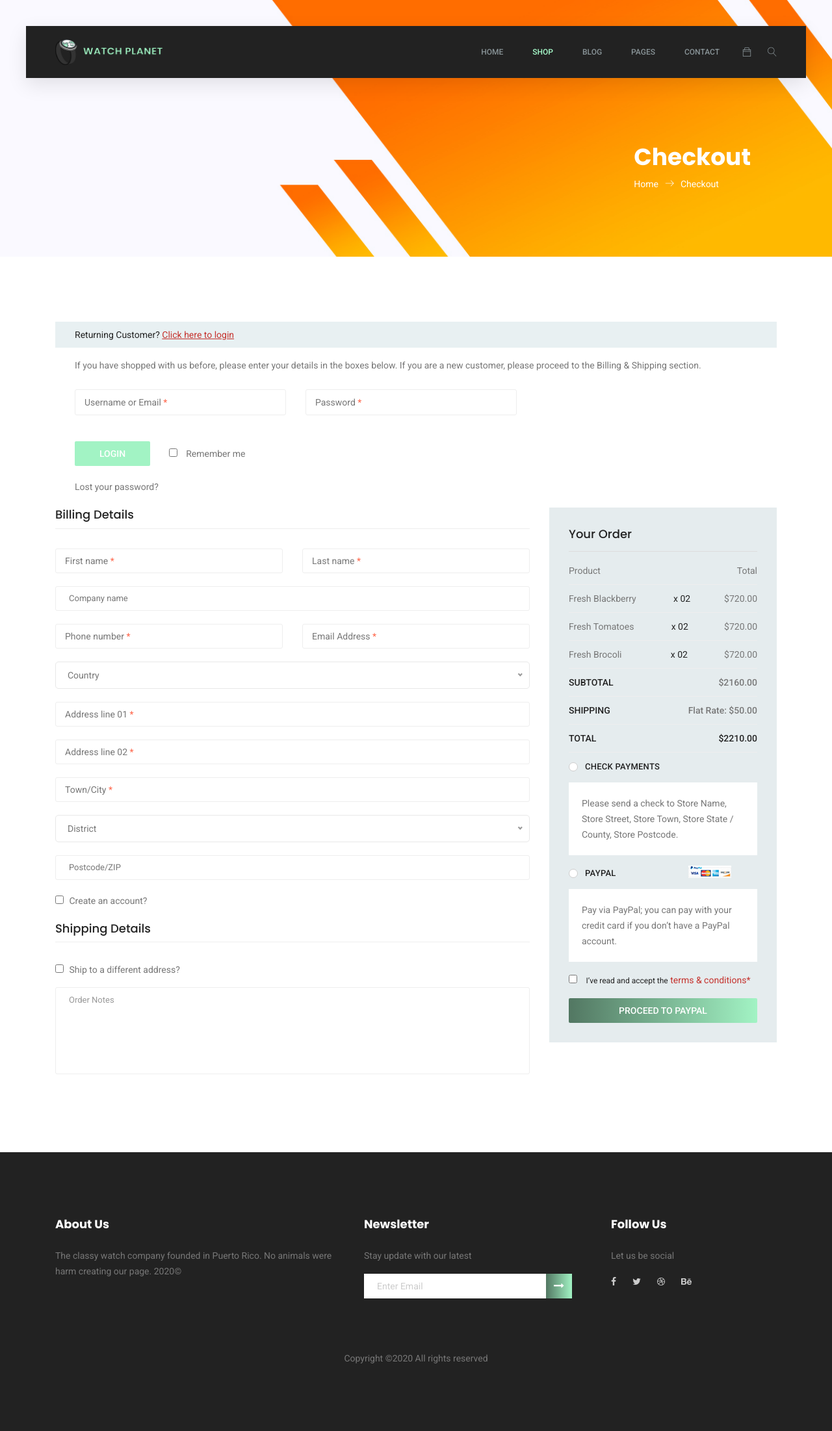
After one commit to RiveraAlan/Template, a PHP site: page /old/checkout.html in a window 1280 px wide. The commit adds this page. Shown: the whole page at 65% size. Run offline with PHP 8.4, Linux system fonts and the light colour scheme; some libraries are stand-ins or nearby versions.

```diff
--- /dev/null
+++ b/karma/old/checkout.html
@@ -0,0 +1,385 @@
+<!DOCTYPE html>
+<html lang="zxx" class="no-js">
+
+<head>
+    <!-- Mobile Specific Meta -->
+    <meta name="viewport" content="width=device-width, initial-scale=1, shrink-to-fit=yes">
+    <!-- Favicon-->
+    <link rel="shortcut icon" href="img/brand/watch_planet_title.png">
+    <!-- Author Meta -->
+    <meta name="author" content="CodePixar">
+    <!-- Meta Description -->
+    <meta name="description" content="">
+    <!-- Meta Keyword -->
+    <meta name="keywords" content="">
+    <!-- meta character set -->
+    <meta charset="UTF-8">
+    <!-- Site Title -->
+    <title>Checkout | Watch Planet</title>
+
+    <!--
+            CSS
+            ============================================= -->
+    <link rel="stylesheet" href="css/linearicons.css">
+    <link rel="stylesheet" href="css/owl.carousel.css">
+    <link rel="stylesheet" href="css/themify-icons.css">
+    <link rel="stylesheet" href="css/font-awesome.min.css">
+    <link rel="stylesheet" href="css/nice-select.css">
+    <link rel="stylesheet" href="css/nouislider.min.css">
+    <link rel="stylesheet" href="css/bootstrap.css">
+    <link rel="stylesheet" href="css/main.css">
+</head>
+
+<body>
+
+    <!-- Start Header Area -->
+	<header class="header_area sticky-header">
+		<div class="main_menu">
+			<nav class="navbar navbar-expand-lg navbar-light main_box">
+				<div class="container">
+					<!-- Brand and toggle get grouped for better mobile display -->
+					<a class="navbar-brand logo_h" href="index.php"><img src="img/brand/watch_planet.png" alt="brand image" height="40" width="167"></a>
+					<button class="navbar-toggler" type="button" data-toggle="collapse" data-target="#navbarSupportedContent"
+					 aria-controls="navbarSupportedContent" aria-expanded="false" aria-label="Toggle navigation">
+						<span class="icon-bar"></span>
+						<span class="icon-bar"></span>
+						<span class="icon-bar"></span>
+					</button>
+					<!-- Collect the nav links, forms, and other content for toggling -->
+					<div class="collapse navbar-collapse offset" id="navbarSupportedContent">
+						<ul class="nav navbar-nav menu_nav ml-auto">
+							<li class="nav-item"><a class="nav-link" href="index.php">Home</a></li>
+							<li class="nav-item submenu dropdown active">
+								<a href="#" class="nav-link dropdown-toggle" data-toggle="dropdown" role="button" aria-haspopup="true"
+								 aria-expanded="false">Shop</a>
+								<ul class="dropdown-menu">
+									<li class="nav-item"><a class="nav-link" href="category.html">Shop Category</a></li>
+									<li class="nav-item"><a class="nav-link" href="single-product.html">Product Details</a></li>
+									<li class="nav-item active"><a class="nav-link" href="checkout.html">Product Checkout</a></li>
+									<li class="nav-item"><a class="nav-link" href="cart.html">Shopping Cart</a></li>
+									<li class="nav-item"><a class="nav-link" href="confirmation.html">Confirmation</a></li>
+								</ul>
+							</li>
+							<li class="nav-item submenu dropdown">
+								<a href="#" class="nav-link dropdown-toggle" data-toggle="dropdown" role="button" aria-haspopup="true"
+								 aria-expanded="false">Blog</a>
+								<ul class="dropdown-menu">
+									<li class="nav-item"><a class="nav-link" href="blog.html">Blog</a></li>
+									<li class="nav-item"><a class="nav-link" href="single-blog.html">Blog Details</a></li>
+								</ul>
+							</li>
+							<li class="nav-item submenu dropdown">
+								<a href="#" class="nav-link dropdown-toggle" data-toggle="dropdown" role="button" aria-haspopup="true"
+								 aria-expanded="false">Pages</a>
+								<ul class="dropdown-menu">
+									<li class="nav-item"><a class="nav-link" href="login.html">Login</a></li>
+									<li class="nav-item"><a class="nav-link" href="tracking.html">Tracking</a></li>
+									<li class="nav-item"><a class="nav-link" href="elements.html">Elements</a></li>
+								</ul>
+							</li>
+							<li class="nav-item"><a class="nav-link" href="contact.html">Contact</a></li>
+						</ul>
+						<ul class="nav navbar-nav navbar-right">
+							<li class="nav-item"><a href="#" class="cart"><span class="ti-bag"></span></a></li>
+							<li class="nav-item">
+								<button class="search"><span class="lnr lnr-magnifier" id="search"></span></button>
+							</li>
+						</ul>
+					</div>
+				</div>
+			</nav>
+		</div>
+		<div class="search_input" id="search_input_box">
+			<div class="container">
+				<form class="d-flex justify-content-between">
+					<input type="text" class="form-control" id="search_input" placeholder="Search Here">
+					<button type="submit" class="btn"></button>
+					<span class="lnr lnr-cross" id="close_search" title="Close Search"></span>
+				</form>
+			</div>
+		</div>
+	</header>
+	<!-- End Header Area -->
+
+    <!-- Start Banner Area -->
+    <section class="banner-area organic-breadcrumb">
+        <div class="container">
+            <div class="breadcrumb-banner d-flex flex-wrap align-items-center justify-content-end">
+                <div class="col-first">
+                    <h1>Checkout</h1>
+                    <nav class="d-flex align-items-center">
+                        <a href="index.php">Home<span class="lnr lnr-arrow-right"></span></a>
+                        <a href="single-product.html">Checkout</a>
+                    </nav>
+                </div>
+            </div>
+        </div>
+    </section>
+    <!-- End Banner Area -->
+
+    <!--================Checkout Area =================-->
+    <section class="checkout_area section_gap">
+        <div class="container">
+            <div class="returning_customer">
+                <div class="check_title">
+                    <h2>Returning Customer? <a href="#">Click here to login</a></h2>
+                </div>
+                <p>If you have shopped with us before, please enter your details in the boxes below. If you are a new
+                    customer, please proceed to the Billing & Shipping section.</p>
+                <form class="row contact_form" action="#" method="post" novalidate="novalidate">
+                    <div class="col-md-6 form-group p_star">
+                        <input type="text" class="form-control" id="name" name="name">
+                        <span class="placeholder" data-placeholder="Username or Email"></span>
+                    </div>
+                    <div class="col-md-6 form-group p_star">
+                        <input type="password" class="form-control" id="password" name="password">
+                        <span class="placeholder" data-placeholder="Password"></span>
+                    </div>
+                    <div class="col-md-12 form-group">
+                        <button type="submit" value="submit" class="primary-btn">login</button>
+                        <div class="creat_account">
+                            <input type="checkbox" id="f-option" name="selector">
+                            <label for="f-option">Remember me</label>
+                        </div>
+                        <a class="lost_pass" href="#">Lost your password?</a>
+                    </div>
+                </form>
+            </div>
+
+            <!--
+                <div class="cupon_area">
+                <div class="check_title">
+                    <h2>Have a coupon? <a href="#">Click here to enter your code</a></h2>
+                </div>
+                <input type="text" placeholder="Enter coupon code">
+                <a class="tp_btn" href="#">Apply Coupon</a>
+            </div>
+            -->
+
+            <div class="billing_details">
+                <div class="row">
+                    <div class="col-lg-8">
+                        <h3>Billing Details</h3>
+                        <form class="row contact_form" action="#" method="post" novalidate="novalidate">
+                            <div class="col-md-6 form-group p_star">
+                                <input type="text" class="form-control" id="first" name="name">
+                                <span class="placeholder" data-placeholder="First name"></span>
+                            </div>
+                            <div class="col-md-6 form-group p_star">
+                                <input type="text" class="form-control" id="last" name="name">
+                                <span class="placeholder" data-placeholder="Last name"></span>
+                            </div>
+                            <div class="col-md-12 form-group">
+                                <input type="text" class="form-control" id="company" name="company" placeholder="Company name">
+                            </div>
+                            <div class="col-md-6 form-group p_star">
+                                <input type="text" class="form-control" id="number" name="number">
+                                <span class="placeholder" data-placeholder="Phone number"></span>
+                            </div>
+                            <div class="col-md-6 form-group p_star">
+                                <input type="text" class="form-control" id="email" name="compemailany">
+                                <span class="placeholder" data-placeholder="Email Address"></span>
+                            </div>
+                            <div class="col-md-12 form-group p_star">
+                                <select class="country_select">
+                                    <option value="1">Country</option>
+                                    <option value="2">Country</option>
+                                    <option value="4">Country</option>
+                                </select>
+                            </div>
+                            <div class="col-md-12 form-group p_star">
+                                <input type="text" class="form-control" id="add1" name="add1">
+                                <span class="placeholder" data-placeholder="Address line 01"></span>
+                            </div>
+                            <div class="col-md-12 form-group p_star">
+                                <input type="text" class="form-control" id="add2" name="add2">
+                                <span class="placeholder" data-placeholder="Address line 02"></span>
+                            </div>
+                            <div class="col-md-12 form-group p_star">
+                                <input type="text" class="form-control" id="city" name="city">
+                                <span class="placeholder" data-placeholder="Town/City"></span>
+                            </div>
+                            <div class="col-md-12 form-group p_star">
+                                <select class="country_select">
+                                    <option value="1">District</option>
+                                    <option value="2">District</option>
+                                    <option value="4">District</option>
+                                </select>
+                            </div>
+                            <div class="col-md-12 form-group">
+                                <input type="text" class="form-control" id="zip" name="zip" placeholder="Postcode/ZIP">
+                            </div>
+                            <div class="col-md-12 form-group">
+                                <div class="creat_account">
+                                    <input type="checkbox" id="f-option2" name="selector">
+                                    <label for="f-option2">Create an account?</label>
+                                </div>
+                            </div>
+                            <div class="col-md-12 form-group">
+                                <div class="creat_account">
+                                    <h3>Shipping Details</h3>
+                                    <input type="checkbox" id="f-option3" name="selector">
+                                    <label for="f-option3">Ship to a different address?</label>
+                                </div>
+                                <textarea class="form-control" name="message" id="message" rows="1" placeholder="Order Notes"></textarea>
+                            </div>
+                        </form>
+                    </div>
+                    <div class="col-lg-4">
+                        <div class="order_box">
+                            <h2>Your Order</h2>
+                            <ul class="list">
+                                <li><a href="#">Product <span>Total</span></a></li>
+                                <li><a href="#">Fresh Blackberry <span class="middle">x 02</span> <span class="last">$720.00</span></a></li>
+                                <li><a href="#">Fresh Tomatoes <span class="middle">x 02</span> <span class="last">$720.00</span></a></li>
+                                <li><a href="#">Fresh Brocoli <span class="middle">x 02</span> <span class="last">$720.00</span></a></li>
+                            </ul>
+                            <ul class="list list_2">
+                                <li><a href="#">Subtotal <span>$2160.00</span></a></li>
+                                <li><a href="#">Shipping <span>Flat rate: $50.00</span></a></li>
+                                <li><a href="#">Total <span>$2210.00</span></a></li>
+                            </ul>
+                            <div class="payment_item">
+                                <div class="radion_btn">
+                                    <input type="radio" id="f-option5" name="selector">
+                                    <label for="f-option5">Check payments</label>
+                                    <div class="check"></div>
+                                </div>
+                                <p>Please send a check to Store Name, Store Street, Store Town, Store State / County,
+                                    Store Postcode.</p>
+                            </div>
+                            <div class="payment_item active">
+                                <div class="radion_btn">
+                                    <input type="radio" id="f-option6" name="selector">
+                                    <label for="f-option6">Paypal </label>
+                                    <img src="img/product/card.jpg" alt="">
+                                    <div class="check"></div>
+                                </div>
+                                <p>Pay via PayPal; you can pay with your credit card if you don’t have a PayPal
+                                    account.</p>
+                            </div>
+                            <div class="creat_account">
+                                <input type="checkbox" id="f-option4" name="selector">
+                                <label for="f-option4">I’ve read and accept the </label>
+                                <a href="#">terms & conditions*</a>
+                            </div>
+                            <a class="primary-btn" href="#">Proceed to Paypal</a>
+                        </div>
+                    </div>
+                </div>
+            </div>
+        </div>
+    </section>
+    <!--================End Checkout Area =================-->
+
+    <!-- start footer Area -->
+    <footer class="footer-area section_gap">
+        <div class="container">
+            <div class="row">
+                <div class="col-lg-5  col-md-6 col-sm-6">
+                    <div class="single-footer-widget">
+                        <h6>About Us</h6>
+                        <p>
+                            The classy watch company founded in Puerto Rico. No animals were harm creating our page. 2020©
+                        </p>
+                    </div>
+                </div>
+
+                <div class="col-lg-4  col-md-6 col-sm-6">
+                    <div class="single-footer-widget">
+                        <h6>Newsletter</h6>
+                        <p>Stay update with our latest</p>
+                        <div class="" id="mc_embed_signup">
+
+                            <form target="_blank" novalidate="true" action="https://spondonit.us12.list-manage.com/subscribe/post?u=1462626880ade1ac87bd9c93a&amp;id=92a4423d01"
+                                method="get" class="form-inline">
+
+                                <div class="d-flex flex-row">
+
+                                    <input class="form-control" name="EMAIL" placeholder="Enter Email" onfocus="this.placeholder = ''"
+                                        onblur="this.placeholder = 'Enter Email '" required="" type="email">
+
+
+                                    <button class="click-btn btn btn-default"><i class="fa fa-long-arrow-right"
+                                            aria-hidden="true"></i></button>
+                                    <div style="position: absolute; left: -5000px;">
+                                        <input name="b_36c4fd991d266f23781ded980_aefe40901a" tabindex="-1" value=""
+                                            type="text">
+                                    </div>
+
+                                    <!-- <div class="col-lg-4 col-md-4">
+													<button class="bb-btn btn"><span class="lnr lnr-arrow-right"></span></button>
+												</div>  -->
+                                </div>
+                                <div class="info"></div>
+                            </form>
+                        </div>
+                    </div>
+                </div>
+                <!--
+
+                <div class="col-lg-3  col-md-6 col-sm-6">
+                    <div class="single-footer-widget mail-chimp">
+
+
+                        <h6 class="mb-20">Instragram Feed</h6>
+                        <ul class="instafeed d-flex flex-wrap">
+                            <li><img src="img/watch-images/Female/Leather/Armani Leather.jpg" height="35" width="35"></li>
+                            <li><img src="img/watch-images/Men/Leather/Omega Speedmaster.png" height="35" width="35"></li>
+                            <li><img src="img/watch-images/Men/Metal/metal-watch-1.jpg" height="35" width="35"></li>
+                            <li><img src="img/watch-images/Female/Wood/wood-watch-1.jpg" height="35" width="35"></li>
+                            <li><img src="img/watch-images/Female/Silicon/Time Teller P 40 mm A119-3011-view1. 60.jpg" height="35" width="35"></li>
+                            <li><img src="img/watch-images/Men/Metal/metal-watch-1.jpg" height="35" width="35"></li>
+                            <li><img src="img/watch-images/Men/Silicon/Diesel Armbar - DZ1819.jpg" height="35" width="35"></li>
+                            <li><img src="img/watch-images/Female/Leather/Lacoste Leather.jpg" height="35" width="35"></li>
+                        </ul>
+
+
+                    </div>
+                </div>
+
+                -->
+                <div class="col-lg-3 col-md-6 col-sm-6">
+                    <div class="single-footer-widget">
+                        <h6>Follow Us</h6>
+                        <p>Let us be social</p>
+                        <div class="footer-social d-flex align-items-center">
+                            <a href="#"><i class="fa fa-facebook"></i></a>
+                            <a href="#"><i class="fa fa-twitter"></i></a>
+                            <a href="#"><i class="fa fa-dribbble"></i></a>
+                            <a href="#"><i class="fa fa-behance"></i></a>
+                        </div>
+                    </div>
+                </div>
+            </div>
+            <div class="footer-bottom d-flex justify-content-center align-items-center flex-wrap">
+                <p class="footer-text m-0">
+    <!-- Link back to Colorlib can't be removed. Template is licensed under CC BY 3.0. -->
+    Copyright &copy;<script>document.write(new Date().getFullYear());</script> All rights reserved
+    <!--This template is made with <i class="fa fa-heart-o" aria-hidden="true"></i> by <a href="https://colorlib.com" target="_blank">Colorlib</a>
+    Link back to Colorlib can't be removed. Template is licensed under CC BY 3.0.
+    -->
+</p>
+            </div>
+        </div>
+    </footer>
+    <!-- End footer Area -->
+
+
+    <script src="js/vendor/jquery-2.2.4.min.js"></script>
+    <script src="https://cdnjs.cloudflare.com/ajax/libs/popper.js/1.11.0/umd/popper.min.js" integrity="sha384-b/U6ypiBEHpOf/4+1nzFpr53nxSS+GLCkfwBdFNTxtclqqenISfwAzpKaMNFNmj4"
+        crossorigin="anonymous"></script>
+    <script src="js/vendor/bootstrap.min.js"></script>
+    <script src="js/jquery.ajaxchimp.min.js"></script>
+    <script src="js/jquery.nice-select.min.js"></script>
+    <script src="js/jquery.sticky.js"></script>
+    <script src="js/nouislider.min.js"></script>
+    <script src="js/jquery.magnific-popup.min.js"></script>
+    <script src="js/owl.carousel.min.js"></script>
+    <!--gmaps Js-->
+    <script src="https://maps.googleapis.com/maps/api/js?key=AIzaSyCjCGmQ0Uq4exrzdcL6rvxywDDOvfAu6eE"></script>
+    <script src="js/gmaps.min.js"></script>
+    <script src="js/main.js"></script>
+</body>
+
+</html>
```
Also changed, not shown: karma/cart.php (+22 -13 lines), karma/category.php (+20 -5 lines), karma/php/cartF.php (+7 -1 lines), karma/single-product.php (+6 -5 lines), karma/checkout.php (renamed from karma/checkout.html).
